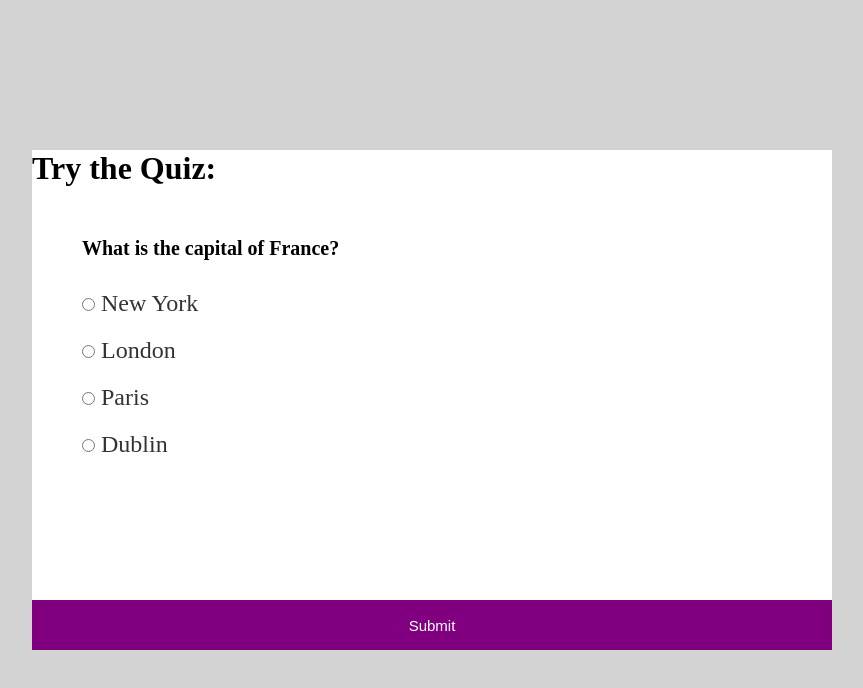
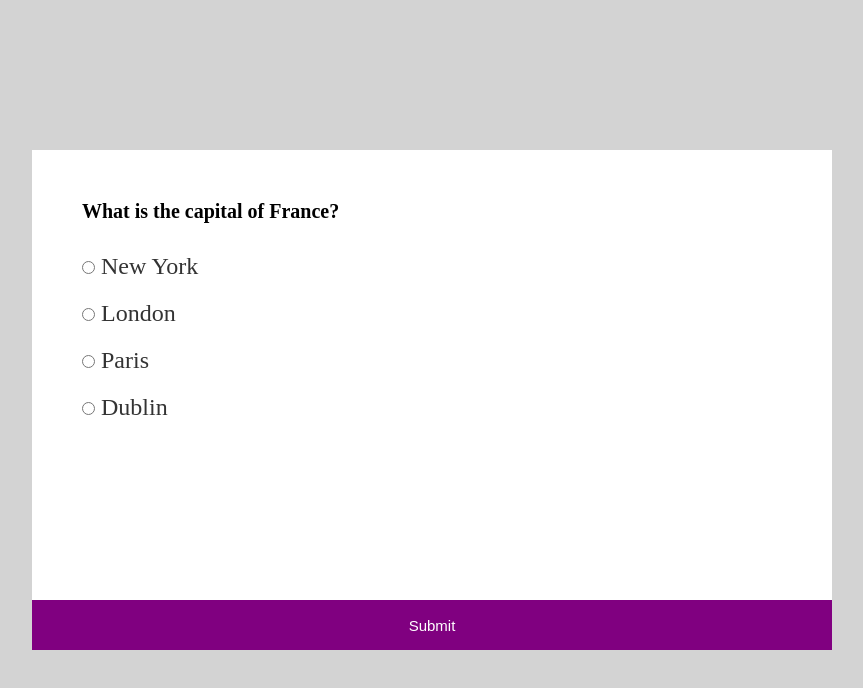
Before and after one commit to BhattaraiNarayan/Quiz-App, a plain HTML site: page index.html in a window 1280 px wide. Shown: the whole page, without its empty margins (208-1071 px from the left). Drawn offline with Linux system fonts and the light colour scheme.

Commit message:
Deleted the heading

```diff
--- a/index.html
+++ b/index.html
@@ -8,7 +8,6 @@
 </head>
 <body>
    <div class="container">
-    <h1>Try the Quiz:</h1>
       <div class="game">
         <div class="content">
           <h1 class="question"></h1>
```
